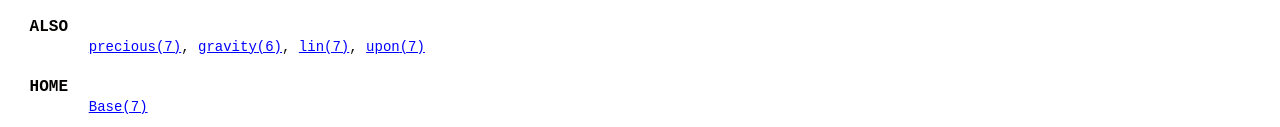
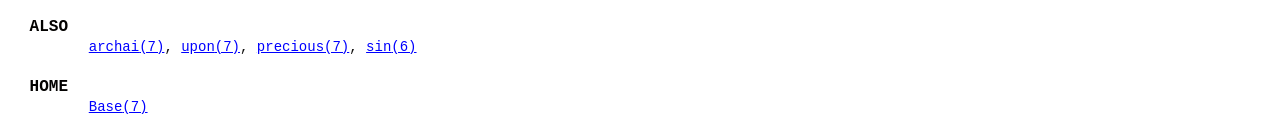
Before and after one commit to astrolet/eden, a plain HTML site: page index.html in a window 1280 px wide. Shown: the part 956-1083 px from the top of the page. Drawn offline with Linux system fonts and the light colour scheme.

Commit message:
rebuild manual

```diff
--- a/index.html
+++ b/index.html
@@ -110,7 +110,7 @@ Please investigate, before commercially using Eden's ephemeris module.</p>
 
 <h2 id="ALSO">ALSO</h2>
 
-<p><a class="man-ref" href="http://astrolet.github.com/precious">precious<span class="s">(7)</span></a>, <a class="man-ref" href="http://astrolet.github.com/sin">gravity<span class="s">(6)</span></a>, <a class="man-ref" href="http://astrolet.github.com/lin">lin<span class="s">(7)</span></a>, <a class="man-ref" href="http://astrolet.github.com/upon">upon<span class="s">(7)</span></a></p>
+<p><a class="man-ref" href="http://astrolet.github.com/archai">archai<span class="s">(7)</span></a>, <a class="man-ref" href="http://astrolet.github.com/upon">upon<span class="s">(7)</span></a>, <a class="man-ref" href="http://astrolet.github.com/precious">precious<span class="s">(7)</span></a>, <a class="man-ref" href="http://astrolet.github.com/sin">sin<span class="s">(6)</span></a></p>
 
 <h2 id="HOME">HOME</h2>
 
```
